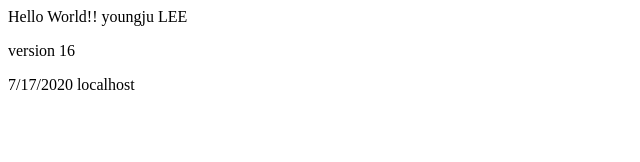
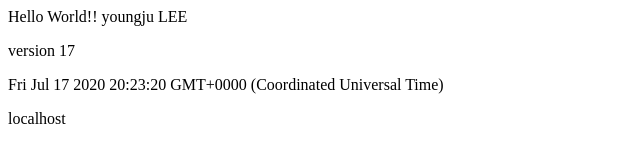
Before and after one commit to leeyj7141/spinnaker-test, a plain HTML site: page index.html in a window 1280 px wide. Shown: the whole page, without its empty margins (0-640 px from the left). Drawn offline with Linux system fonts and the light colour scheme.

Commit message:
edit index.html

```diff
--- a/index.html
+++ b/index.html
@@ -1,11 +1,10 @@
 <html>
 <body>
 <p>Hello World!!  youngju LEE </p>
-<p>version 16 </p>
-<p>
-<script> document.write(new Date().toLocaleDateString()); </script>
-<script> document.write(new Date(year, month, day, hours, minutes, seconds)); </script>
-<script> document.write( location.hostname ); </script>
+<p>version 17 </p>
+<p> <script> document.write(new Date()); </script> </p>
+<p><script> document.write(new Date(year, month, day, hours, minutes, seconds, milliseconds)); </script></p>
+<p><script> document.write( location.hostname ); </script></p>
 </p>
 </body>
 </html>
```
